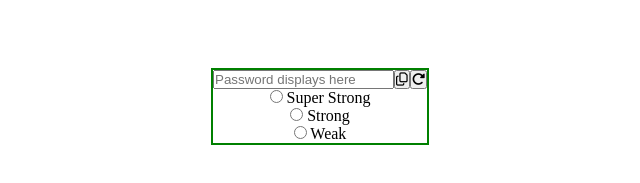
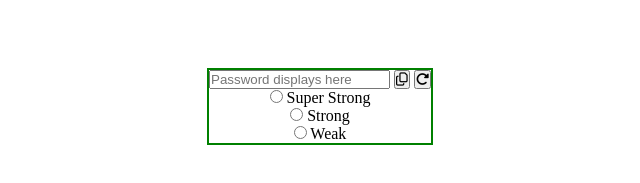
Before and after one commit to jtr-code/Password_Generator, a plain HTML site: page index.html in a window 1280 px wide. Shown: the part 199-382 px from the top of the page, 320-960 px from the left. Drawn offline with Linux system fonts and the light colour scheme.

Commit message:
Basic skeleton

```diff
--- a/index.html
+++ b/index.html
@@ -20,9 +20,11 @@
         <div class="form-section">
             <form action="" class="form-first">
                 <ul>
-                    <li><input type="text" placeholder="Password displays here"><button type="submit">
-                            <i class="fa-regular fa-copy"></i>
-                            <button><i class="fa-solid fa-rotate-right"></i></button></button></li>
+                    <li>
+                        <input type="text" class="passwordgenerate" placeholder="Password displays here">
+                        <button><i id="copybtn" class="fa-regular fa-copy"></i></button>
+                        <button><i id="generatebtn" class="fa-solid fa-rotate-right"></i></button>
+                    </li>
                     <input type="radio" id="superstrong" name="passwordstrength" value="superstrong">
                     <label for="superstrong">Super Strong</label><br>
                     <input type="radio" id="strong" name="passwordstrength" value="strong">
```
